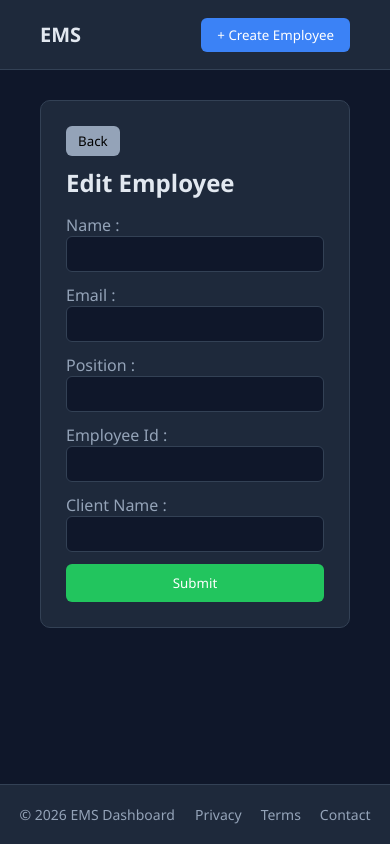
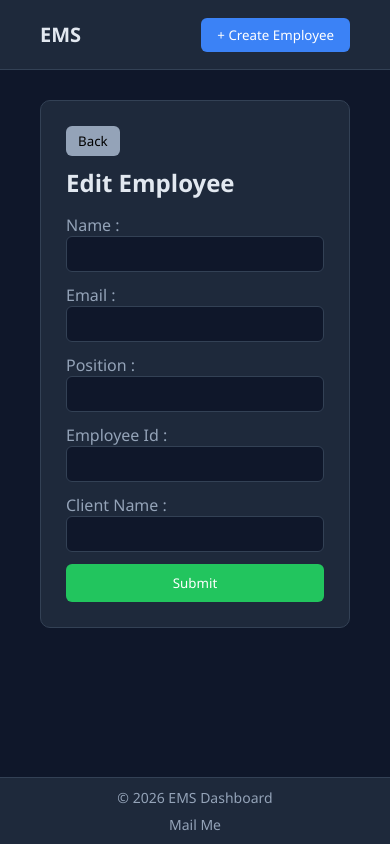
Before and after one commit to Rishabh-721/Employee_Management_System, a React (Create React App) app in the folder Frontend/: page /edit/1 in a window 390 px wide. Built offline with nearby package versions, Linux system fonts and the light colour scheme; no server answers.

Commit message:
made footer responsive

```diff
--- a/Frontend/src/App.css
+++ b/Frontend/src/App.css
@@ -23,6 +23,7 @@
 body {
   background: var(--bg);
   color: var(--text);
+  padding-bottom: 70px;
 }
 
 /* LAYOUT */
@@ -88,33 +89,7 @@ header button:hover {
   background: var(--primary-hover);
 }
 
-/* FOOTER */
-footer {
-  position: fixed;
-  bottom: 0;
-  width: 100%;
-  height: 60px;
-  background: var(--card);
-  border-top: 1px solid var(--border);
-  display: flex;
-  align-items: center;
-  justify-content: center;
-}
 
-.footer-content {
-  width: 90%;
-  display: flex;
-  justify-content: space-between;
-  color: var(--muted);
-  font-size: 14px;
-}
-
-.footer-links{
-    width: 50%;
-    max-width: 300px;
-    display: flex;
-    justify-content: space-between;
-}
 
 /* FILTER SECTION */
 .filter-container {
@@ -153,6 +128,8 @@ footer {
 .filter-row input:focus {
   border-color: var(--primary);
 }
+
+/* Dashboard Details */
 
 /* FILTER BUTTONS */
 .filter-actions {
@@ -311,6 +288,8 @@ td button:last-child {
   margin-bottom: 10px;
 }
 
+/* Cards Info */
+
 .employee-card{
   background: var(--card);
   padding: 16px;
@@ -411,3 +390,54 @@ td button:last-child {
     flex: 1;
   }
 }
+
+/* FOOTER */
+footer {
+  position: fixed;
+  bottom: 0;
+  width: 100%;
+  background: var(--card);
+  border-top: 1px solid var(--border);
+  display: flex;
+  align-items: center;
+  justify-content: center;
+  padding: 10px 0;
+}
+
+.footer-content {
+  width: 90%;
+  display: flex;
+  justify-content: space-between;
+  align-items: center;
+  color: var(--muted);
+  font-size: 14px;
+  flex-wrap: wrap;
+  gap: 8px;
+}
+
+.footer-links{
+    display: flex;
+    gap: 15px;
+    flex-wrap: wrap;
+}
+
+.footer-links a {
+  color: var(--muted);
+  text-decoration: none;
+  transition: color 0.2s;
+}
+
+.footer-links a:hover {
+  color: var(--primary);
+}
+
+@media (max-width: 768px) {
+  .footer-content {
+    flex-direction: column;
+    text-align: center;
+  }
+
+  .footer-links {
+    justify-content: center;
+  }
+}
--- a/Frontend/src/Components/Footer.js
+++ b/Frontend/src/Components/Footer.js
@@ -4,9 +4,7 @@ const Footer = () => {
       <div className="footer-content">
         <p>© {new Date().getFullYear()} EMS Dashboard</p>
         <div className="footer-links">
-          <span>Privacy</span>
-          <span>Terms</span>
-          <span>Contact</span>
+          <a href="mailto:rishabhrajput337@yahoo.com">Mail Me</a>
         </div>
       </div>
     </footer>
```
